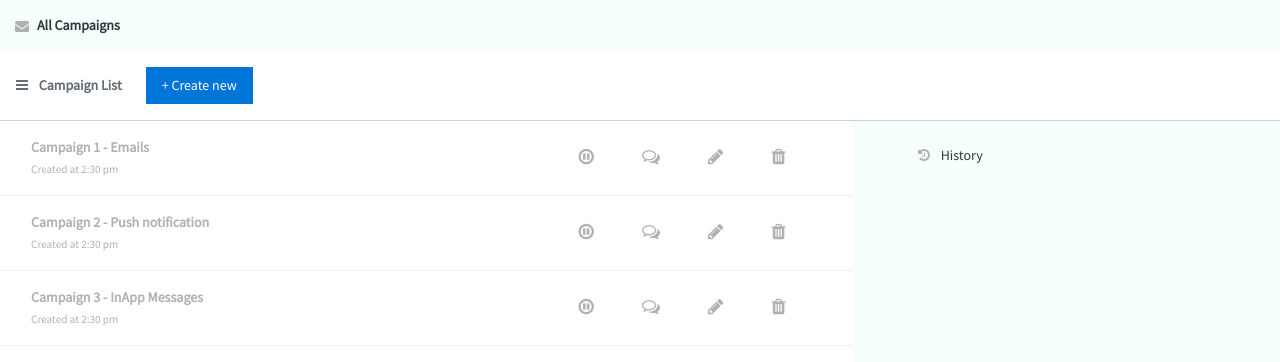
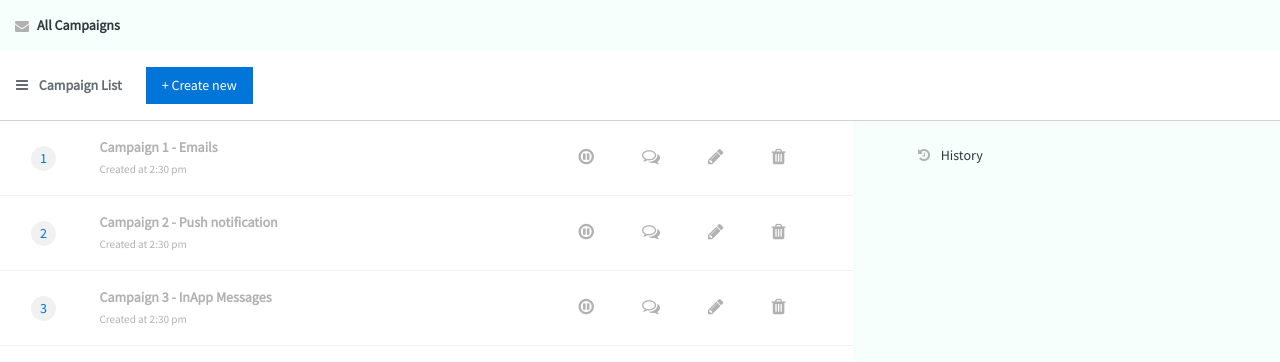
Before and after one commit to Pratikgit1/campaign-management, a React (Create React App) app: page / in a window 1280 px wide. Shown: the top 362 px of the page. Built offline with nearby package versions, Linux system fonts and the light colour scheme.

Commit message:
serial numbers
serial numbers

```diff
--- a/src/App.js
+++ b/src/App.js
@@ -77,7 +77,7 @@ class App extends Component {
       data: [
         ...this.state.data,
         {
-          id: this.state.data.length + 1,
+          id: this.state.data[this.state.data.length - 1].id + 1,
           name: this.campaignNames[
             Math.floor(Math.random() * this.campaignNames.length)
           ],
--- a/src/components/campaigns/campaigns.js
+++ b/src/components/campaigns/campaigns.js
@@ -30,14 +30,17 @@ class Campaigns extends Component {
   render() {
     return (
       <div className="row">
-        {this.state.data.map(x => (
+        {this.state.data.map((x, index) => (
           <div
             key={x.id}
             id={"campaign" + x.id}
             onClick={() => this.handleSelection(x.id)}
             className="col-12 pt-2 pb-2 l-items p-3"
           >
-            <div className="col-8 l-info">
+            <div className="col-1">
+              <div className="l-numbering">{index + 1}</div>
+            </div>
+            <div className="col-7 l-info">
               <div>
                 <b>
                   Campaign {x.id} - {x.name}
--- a/src/components/campaigns/campaigns.scss
+++ b/src/components/campaigns/campaigns.scss
@@ -38,4 +38,23 @@
   .fa-comments-o {
     color: #1fd824;
   }
+  .l-numbering {
+    background: #0275d8;
+    color: white;
+    text-align: center;
+    border-radius: 50%;
+    width: 25px;
+    height: 25px;
+    line-height: 25px;
+  }
 }
+
+.l-numbering {
+  background: #f1f1f1;
+  color: #0275d8;
+  text-align: center;
+  border-radius: 50%;
+  width: 25px;
+  height: 25px;
+  line-height: 25px;
+}
```
